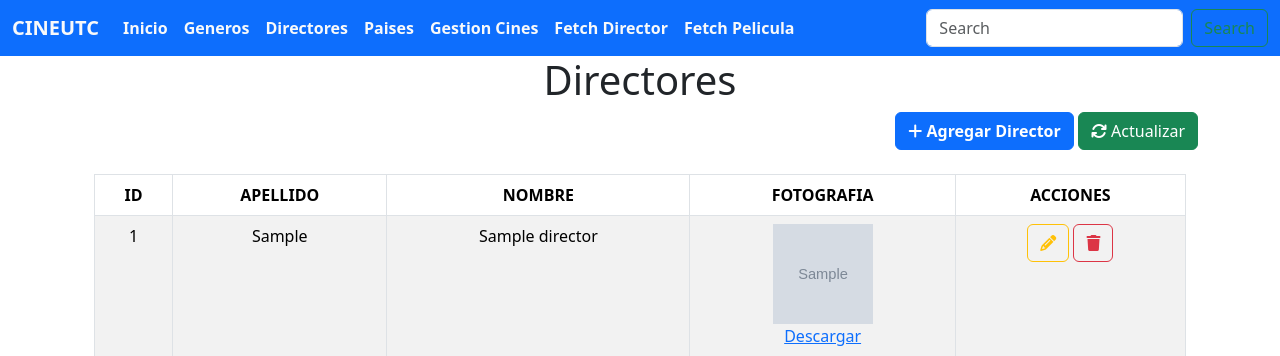
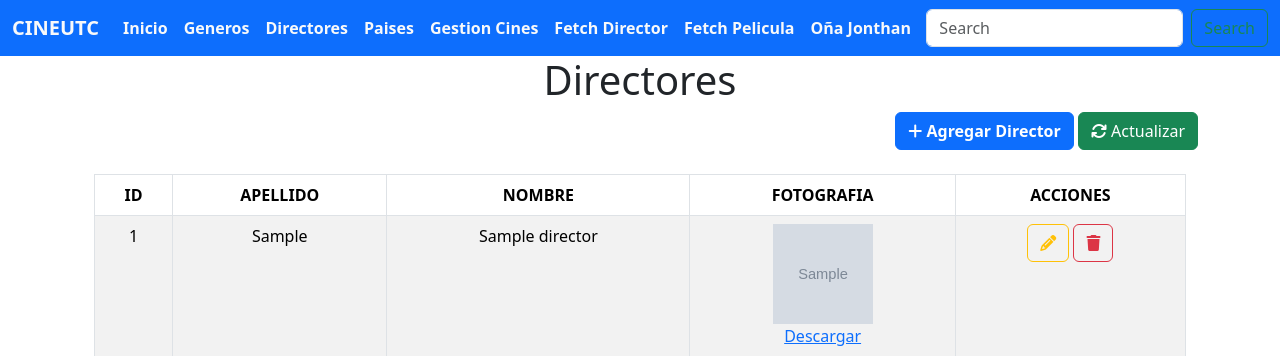
Before and after one commit to J0nathan11/practicaRender, a Django app: page /director/ in a window 1280 px wide. Shown: the top 356 px of the page. Run offline with Django 4.2, Linux system fonts and the light colour scheme; tables that the repository leaves empty hold one stand-in row (values such as "Sample post"); grey boxes marked "Sample" are stand-in pictures; parts of the project's set-up code (start-up, migrations or seed data) failed here and were passed over; some libraries are stand-ins or nearby versions.

Commit message:
Jonathan

```diff
--- a/Aplicaciones/Cartelera/templates/plantilla.html
+++ b/Aplicaciones/Cartelera/templates/plantilla.html
@@ -56,6 +56,9 @@
               <li class="nav-item">
                 <a class="nav-link" href="{% url 'pelicula' %}"><b class="text text-light">Fetch Pelicula</b></a>
               </li>
+              <li class="nav-item">
+                <a class="nav-link" href="{% url 'pelicula' %}"><b class="text text-light">Oña Jonthan</b></a>
+              </li>
             </ul>
             <form class="d-flex" role="search">
               <input class="form-control me-2" type="search" placeholder="Search" aria-label="Search">
```
